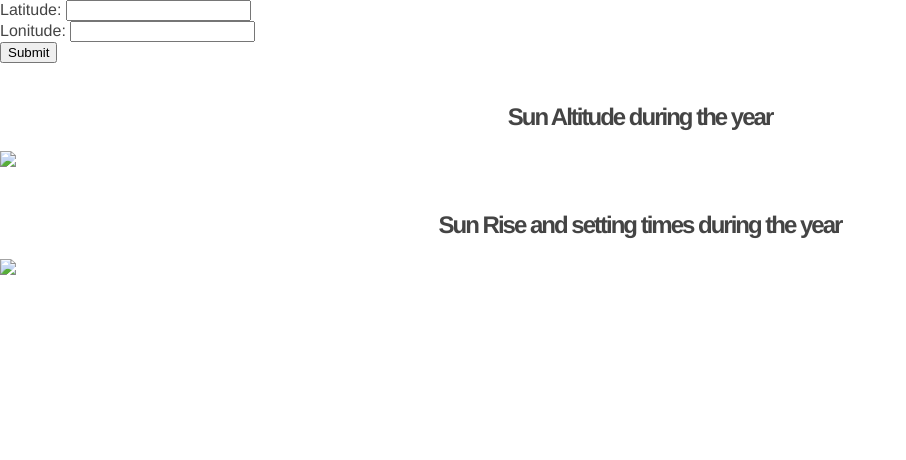
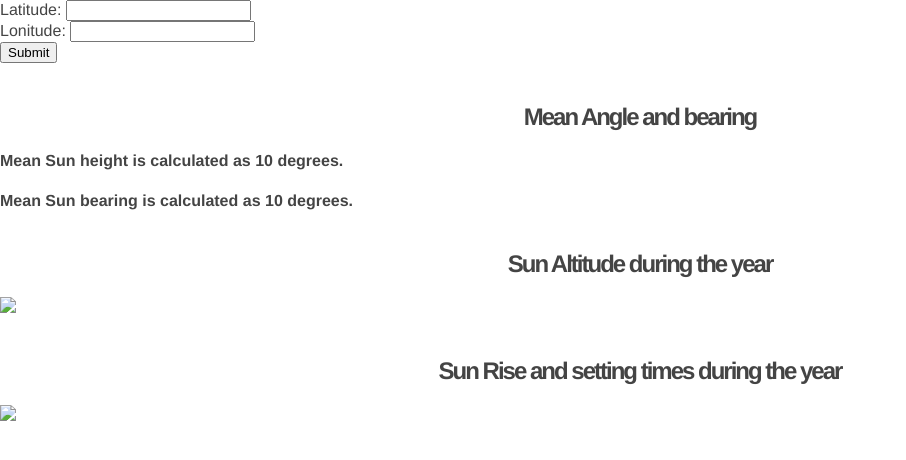
Before and after one commit to timseed/solar_flask_src, a Flask app: template templates/where.html in a window 1280 px wide. Shown: the top 460 px of the page, without its empty margins (0-906 px from the left). Run offline with Flask 2, Linux system fonts and the light colour scheme; the template is opened without the code that fills it: values that come from a table or form of the project are taken from there, most other values are stand-ins (such as "Sample title", 1, 10 or a date in 2020).

Commit message:
Big update about to land

```diff
--- a/app.py
+++ b/app.py
@@ -8,7 +8,8 @@ import pandas as pd
 from matplotlib import pyplot
 import base64
 import io
-from math import degrees
+from math import degrees, sin,radians
+
 
 app = Flask(__name__)
 
@@ -22,6 +23,12 @@ class ReusableForm(Form):
     where_lon = StringField('Lonitude:', validators=[validators.required()])
     where_lon.data = "120.40"
     where_lat.data = "15:20"
+
+
+def SolarDeclination(days_in_year):
+    " 81st day - Spring Equinox should yield 0"
+    SolarDeclination = 23.45 * sin(radians((360 / 365) * (284 + 81)))
+    return SolarDeclination
 
 
 def calc():
@@ -89,6 +96,8 @@ def where():
     res = {}
     sunmaxalt2 = None
     sunriseset2 = None
+    mean_sun_height = None
+    mean_sun_angle = None
 
     if request.method == 'POST':
         where_lat = request.form['where_lat']
@@ -126,6 +135,8 @@ def where():
 
             df_sun_max_alt_data = pd.DataFrame.from_dict(sun_max_alt_data, orient='index')
 
+            mean_sun_height = df_sun_max_alt_data.max_alt.mean()
+            mean_sun_angle = df_sun_rise_set_week.rise.mean() + df_sun_rise_set_week.set.mean()
 
             sunmaxalt2 = plot_to_b64png(df_sun_rise_set_week.plot())
             sunriseset2 = plot_to_b64png(df_sun_max_alt_data.plot())
@@ -136,7 +147,9 @@ def where():
     return render_template('where.html', form=form,
                            where_lat=res,
                            sunmaxalt=sunmaxalt2,
-                           sunriseset=sunriseset2)
+                           sunriseset=sunriseset2,
+                           mean_sun_angle=int(mean_sun_angle),
+                           mean_sun_height=int(mean_sun_height))
 
 
 if __name__ == '__main__':
--- a/templates/where.html
+++ b/templates/where.html
@@ -21,6 +21,11 @@
                 <input type="submit" value="Submit" />
             </div>
 
+        {% if mean_sun_height != None and mean_sun_angle != None%}
+            <h2> Mean Angle and bearing </h2>
+            <h4> Mean Sun height is calculated as {{ mean_sun_height }} degrees.</h4>
+            <h4> Mean Sun bearing is calculated as {{ mean_sun_angle }} degrees.</h4>
+        {% endif %}
 
          {% if sunmaxalt != None %}
 
```
